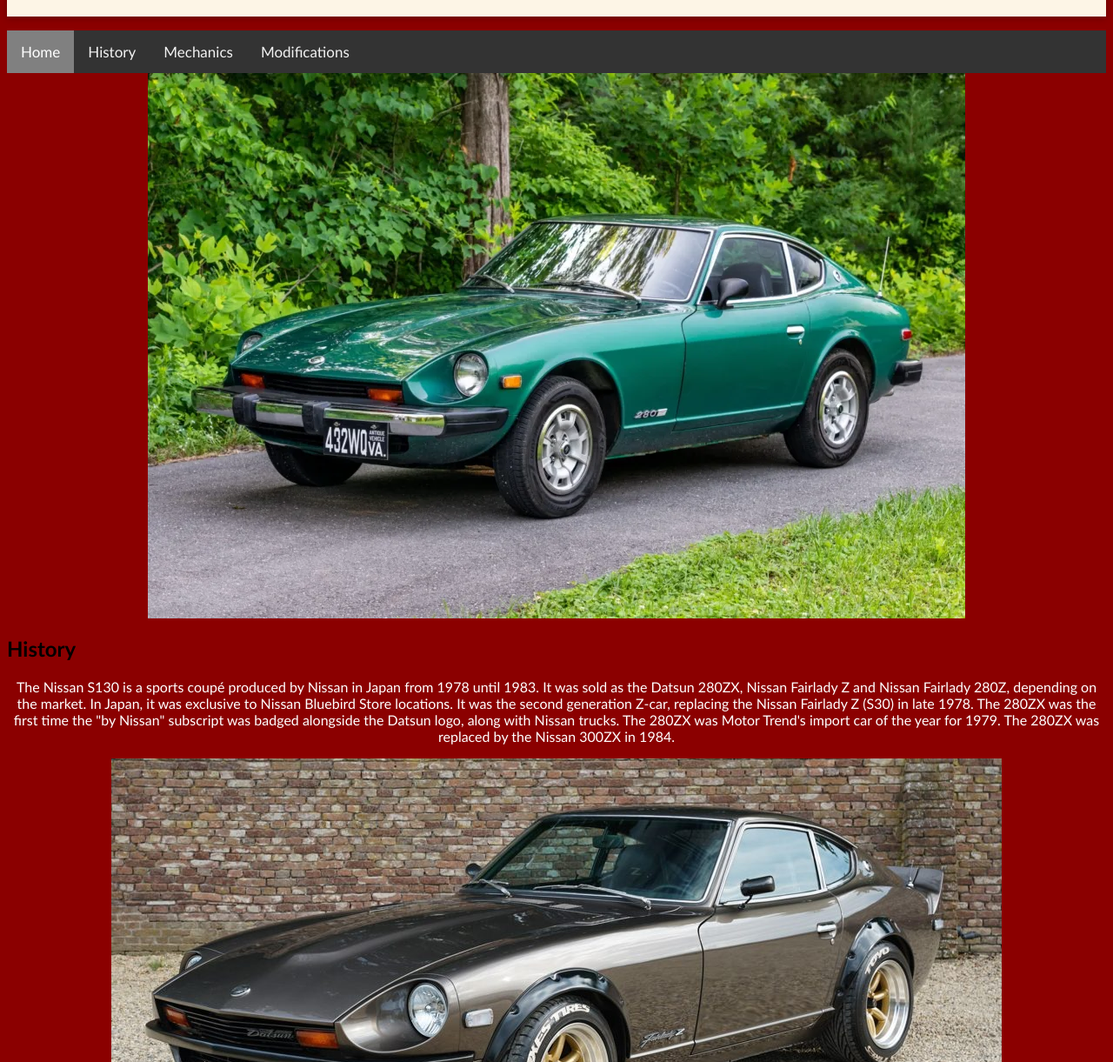
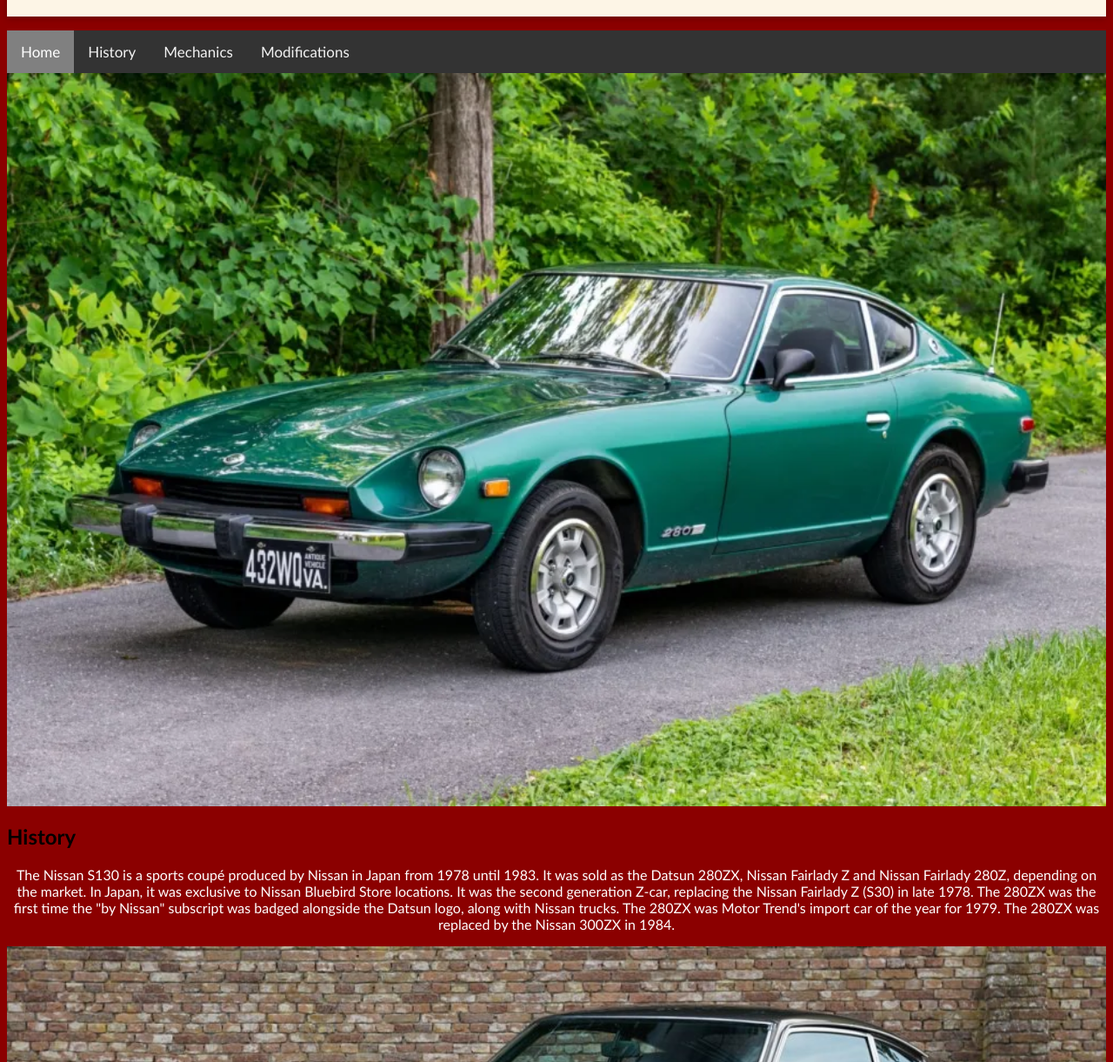
Before and after one commit to ATFBast/frstwebsite, a plain HTML site: page 280ZX.html in a window 1280 px wide. Shown: the part 79-1300 px from the top of the page at 87% size. Drawn offline with Linux system fonts and the light colour scheme.

Commit message:
img smol

```diff
--- a/280ZX.html
+++ b/280ZX.html
@@ -127,7 +127,7 @@
                 <a href="#Mechanics">Mechanics</a>
                 <a href="#Mods">Modifications</a>
             </div>
-            <img src="1975_datsun_280z_1975_datsun_280z_9a1df309-09e3-4de7-836b-1b9f12e46691-wo31ja-34413-22507.webp" alt="1975 280Z">
+            <img src="1975_datsun_280z_1975_datsun_280z_9a1df309-09e3-4de7-836b-1b9f12e46691-wo31ja-34413-22507.webp" alt="1975 280Z" style="width: 100%;">
 
             <div class="History" id="History">
                <h2>
@@ -137,7 +137,7 @@
             <p>
                 The Nissan S130 is a sports coupé produced by Nissan in Japan from 1978 until 1983. It was sold as the Datsun 280ZX, Nissan Fairlady Z and Nissan Fairlady 280Z, depending on the market. In Japan, it was exclusive to Nissan Bluebird Store locations. It was the second generation Z-car, replacing the Nissan Fairlady Z (S30) in late 1978. The 280ZX was the first time the "by Nissan" subscript was badged alongside the Datsun logo, along with Nissan trucks. The 280ZX was Motor Trend's import car of the year for 1979. The 280ZX was replaced by the Nissan 300ZX in 1984.
             </p>
-            <img src="Datsun-280Z-1a-1024x555.jpg" alt="280z">
+            <img src="Datsun-280Z-1a-1024x555.jpg" alt="280z" style="width: 100%;">
 
             <div class="Mechanics" id="Mechanics">
                 <h2>
```
